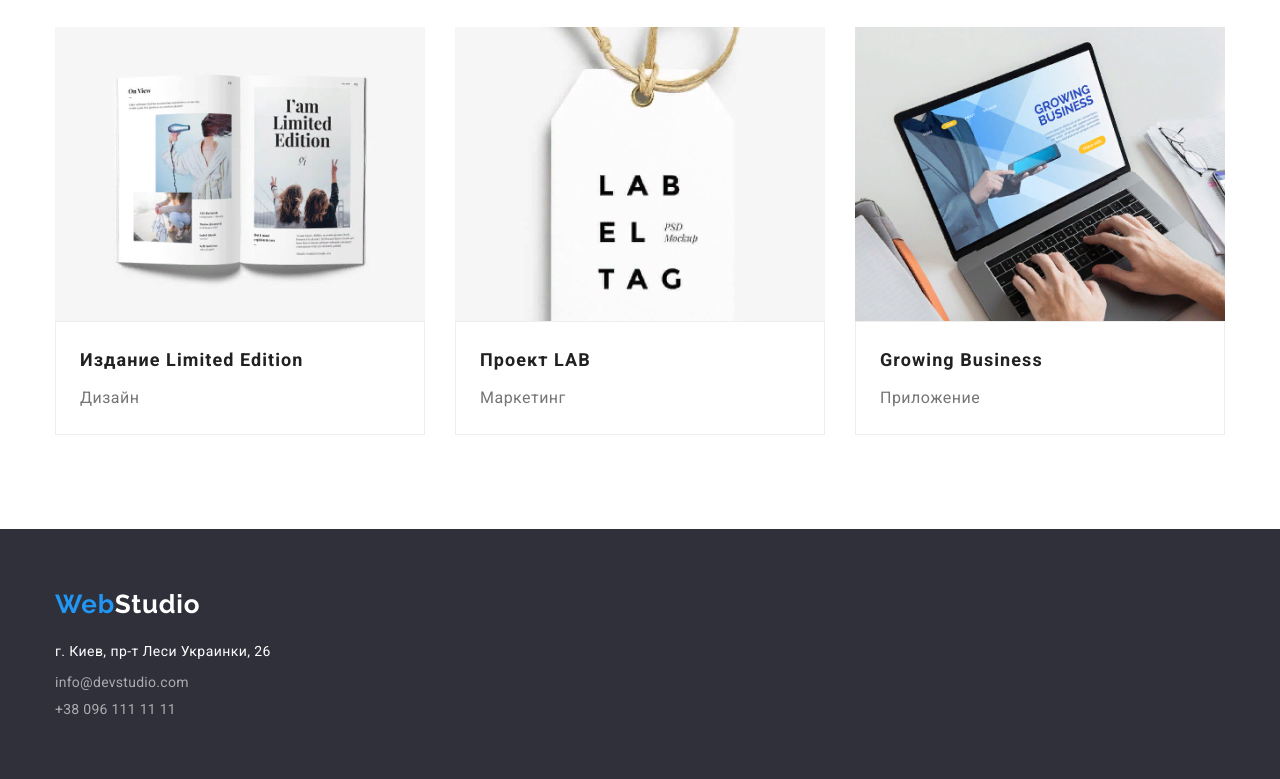
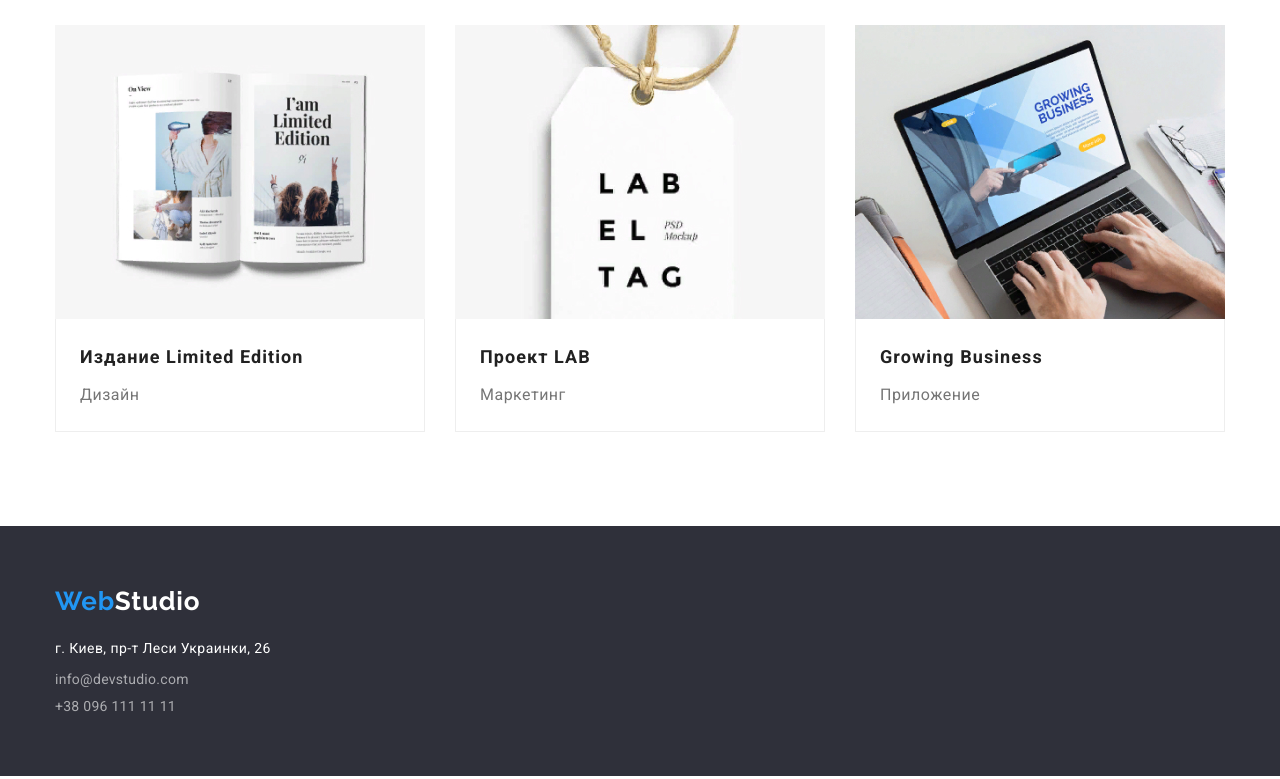
Before and after one commit to tanya-pavlova/goit-markup-hw-03, a plain HTML site: page portfolio.html in a window 1280 px wide. Shown: the part 1110-1889 px from the top of the page. Drawn offline with nearby package versions, Linux system fonts and the light colour scheme.

Commit message:
исправлены стили позиционирования контента

```diff
--- a/css/styles.css
+++ b/css/styles.css
@@ -116,7 +116,7 @@ body {
     display: flex;
   }
 
-  .logo-main {
+  .logo-link {
       margin-right: 93px;
   }
 
@@ -153,7 +153,10 @@ body {
     background-color: #2F303A;
 }
 
-
+.hero .container {
+    width: 700px;
+    margin: 0 auto;
+}
 
 .hero-title {
     font-weight: 900;
@@ -180,10 +183,6 @@ body {
 
 }
 
-.hero-content {
- width: 700px;
- margin: 0 auto;
-}
 
 /*============  END HERO  ============*/
 
@@ -357,7 +356,10 @@ padding-bottom: 94px;
 }
 
 .project-caption {
-    border: 1px solid #EEEEEE;
+    border-right:1px solid #EEEEEE;
+    border-bottom: 1px solid #EEEEEE;
+    border-left: 1px solid #EEEEEE;
+
 }
 
 .our-projects-list-item:not(:nth-child(3n)) {
@@ -375,8 +377,8 @@ padding-bottom: 94px;
 
 
 .our-projects-list-title {
-    margin-top: 20px;
     margin-bottom: 4px;
+    padding-top: 20px;
     padding-left: 24px;
     padding-right: 24px;
 }
@@ -421,6 +423,10 @@ padding-bottom: 94px;
     padding-bottom: 60px;
 }
 
+.footer-address-text {
+    margin-bottom: 9px;
+}
+
  .footer-info:not(:last-child) {
     margin-bottom: 9px;
  }
--- a/portfolio.html
+++ b/portfolio.html
@@ -15,11 +15,9 @@
    <header class="header">
     <div class="container">
         <nav class="navigation">
-            <div class="logo-main">
-                <a class="logo-link link" href="./index.html">
+            <a class="logo-link link" href="./index.html">
                 <span class="logo-accent">Web</span><span class="logo">Studio</span>
-                </a>
-            </div>
+            </a>
 
             <ul class="navigation-list list">
                 <li class="navigation-list-item"><a href="./index.html" class="navigation-list-link link ">Студия</a></li>
@@ -59,7 +57,6 @@
                     </li>
                 </ul>
 
-                <div class="portfolio-projects">
                     <ul class="our-projects-list" >
                         <li class="our-projects-list-item list">
                             <a class="our-projects-list-link link" href="">
@@ -144,7 +141,7 @@
                             </a>
                         </li>
                     </ul>
-                </div>
+
             </div>
         </section>
     </main>
@@ -157,10 +154,8 @@
             </a>
 
             <address class="address">
+                <p class="footer-address-text">г. Киев, пр-т Леси Украинки, 26</p>
                 <ul class="address-list list">
-                    <li class="footer-info">
-                        <p class="footer-address-text">г. Киев, пр-т Леси Украинки, 26</p>
-                    </li>
                     <li class="footer-info">
                         <a class="footer-email-link link" href="mailto:info@devstudio.com">info@devstudio.com</a>
                     </li>
```
Also changed, not shown: index.html (+3 -7 lines).
